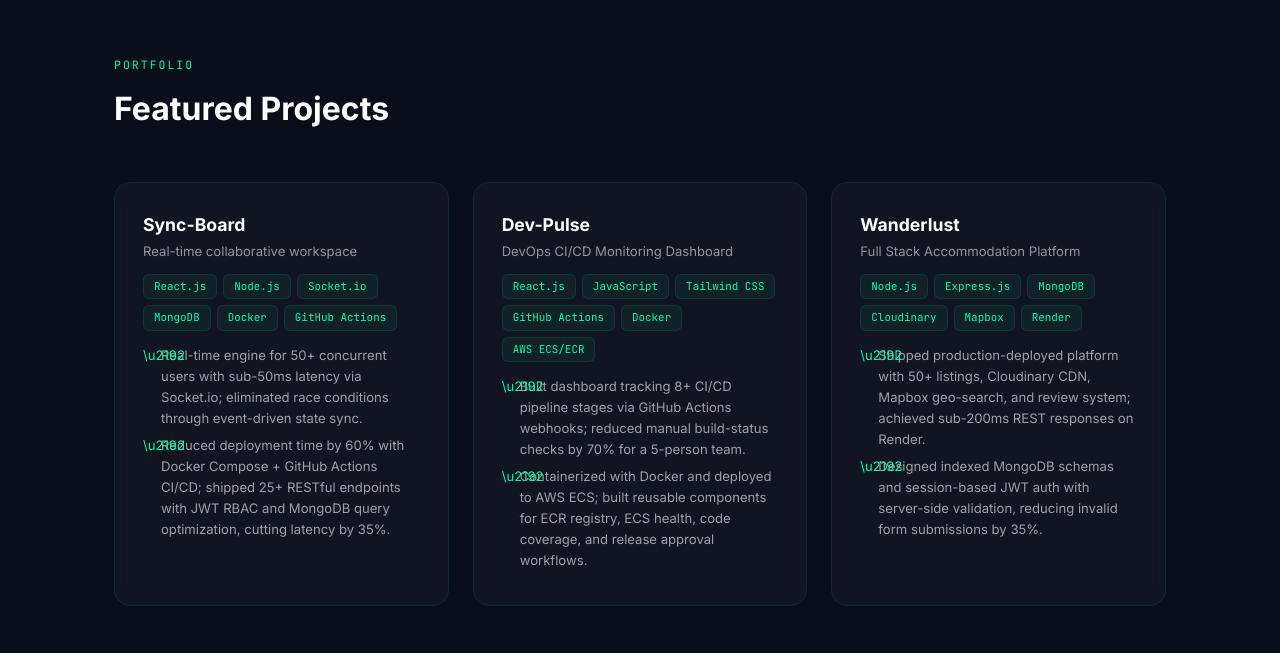
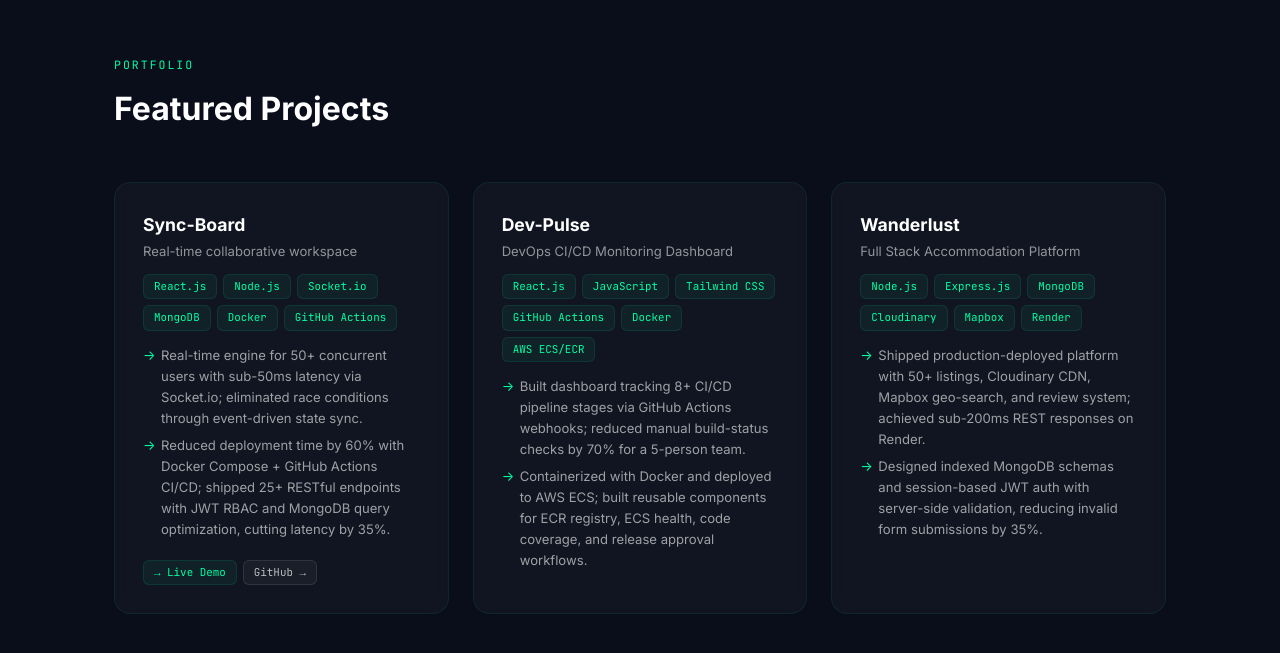
Before and after one commit to ojaswi-bhar45/Portfolio, a React (Vite) app: page / in a window 1280 px wide. Shown: the part 2827-3480 px from the top of the page. Built offline with nearby package versions, Linux system fonts and the light colour scheme.

Commit message:
feat: Update Experience and Projects components with improved styling and add live/demo links for projects

```diff
--- a/src/components/Experience.jsx
+++ b/src/components/Experience.jsx
@@ -33,7 +33,7 @@ export default function Experience() {
                     position: 'relative', color: 'rgba(255,255,255,0.65)', fontSize: '0.88rem',
                     marginBottom: 6, lineHeight: 1.6, paddingLeft: 0,
                   }}>
-                    <span style={{ color: '#00ffa3', marginRight: 8 }}>\u25B9</span>{b}
+                    <span style={{ color: '#00ffa3', marginRight: 8 }}>{'\u25B9'}</span>{b}
                   </li>
                 ))}
               </ul>
--- a/src/components/Projects.jsx
+++ b/src/components/Projects.jsx
@@ -33,10 +33,32 @@ export default function Projects() {
                     position: 'relative', color: 'rgba(255,255,255,0.6)', fontSize: '0.82rem',
                     marginBottom: 6, paddingLeft: 18, lineHeight: 1.6,
                   }}>
-                    <span style={{ position: 'absolute', left: 0, color: '#00ffa3' }}>\u2192</span>{b}
+                    <span style={{ position: 'absolute', left: 0, color: '#00ffa3' }}>{'\u2192'}</span>{b}
                   </li>
                 ))}
               </ul>
+              {p.liveUrl || p.githubUrl ? (
+                <div style={{ display: 'flex', flexWrap: 'wrap', gap: 6, marginTop: 14 }}>
+                  {p.liveUrl && (
+                    <a href={p.liveUrl} target="_blank" rel="noopener noreferrer" style={{
+                      fontFamily: "'JetBrains Mono',monospace", fontSize: '0.68rem',
+                      padding: '3px 10px', borderRadius: 6, cursor: 'pointer',
+                      background: 'rgba(0,255,163,0.06)', color: '#00ffa3',
+                      border: '1px solid rgba(0,255,163,0.1)', textDecoration: 'none',
+                      transition: 'all 0.2s',
+                    }}>→ Live Demo</a>
+                  )}
+                  {p.githubUrl && (
+                    <a href={p.githubUrl} target="_blank" rel="noopener noreferrer" style={{
+                      fontFamily: "'JetBrains Mono',monospace", fontSize: '0.68rem',
+                      padding: '3px 10px', borderRadius: 6, cursor: 'pointer',
+                      background: 'rgba(255,255,255,0.04)', color: 'rgba(255,255,255,0.7)',
+                      border: '1px solid rgba(255,255,255,0.1)', textDecoration: 'none',
+                      transition: 'all 0.2s',
+                    }}>GitHub →</a>
+                  )}
+                </div>
+              ) : null}
             </div>
           ))}
         </div>
--- a/src/data/portfolio.js
+++ b/src/data/portfolio.js
@@ -53,6 +53,7 @@ export const EXPERIENCE = [
 
 export const PROJECTS = [
   { name: 'Sync-Board', subtitle: 'Real-time collaborative workspace',
+    liveUrl: 'http://3.26.203.59/', githubUrl: 'https://github.com/ojaswi-bhar45/Sync-Board',
     stack: ['React.js', 'Node.js', 'Socket.io', 'MongoDB', 'Docker', 'GitHub Actions'],
     bullets: [
       'Real-time engine for 50+ concurrent users with sub-50ms latency via Socket.io; eliminated race conditions through event-driven state sync.',
@@ -60,6 +61,7 @@ export const PROJECTS = [
     ],
   },
   { name: 'Dev-Pulse', subtitle: 'DevOps CI/CD Monitoring Dashboard',
+    liveUrl: '', githubUrl: '',
     stack: ['React.js', 'JavaScript', 'Tailwind CSS', 'GitHub Actions', 'Docker', 'AWS ECS/ECR'],
     bullets: [
       'Built dashboard tracking 8+ CI/CD pipeline stages via GitHub Actions webhooks; reduced manual build-status checks by 70% for a 5-person team.',
@@ -67,6 +69,7 @@ export const PROJECTS = [
     ],
   },
   { name: 'Wanderlust', subtitle: 'Full Stack Accommodation Platform',
+    liveUrl: '', githubUrl: '',
     stack: ['Node.js', 'Express.js', 'MongoDB', 'Cloudinary', 'Mapbox', 'Render'],
     bullets: [
       'Shipped production-deployed platform with 50+ listings, Cloudinary CDN, Mapbox geo-search, and review system; achieved sub-200ms REST responses on Render.',
```
